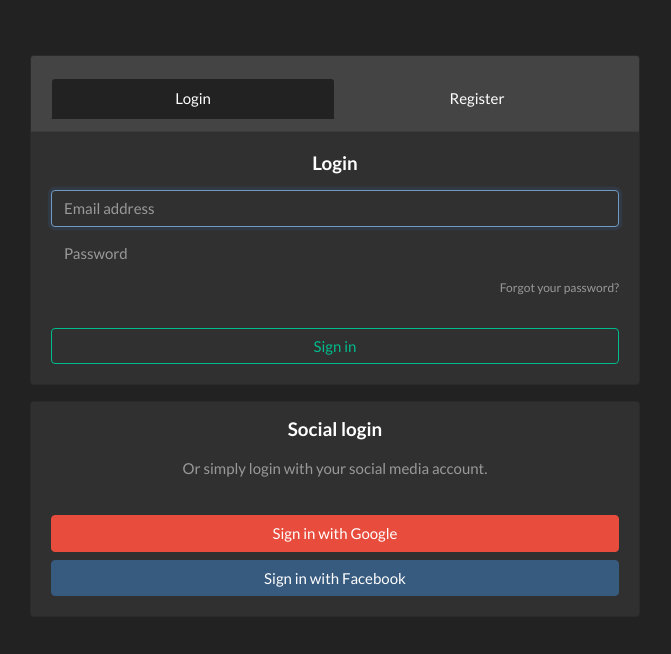
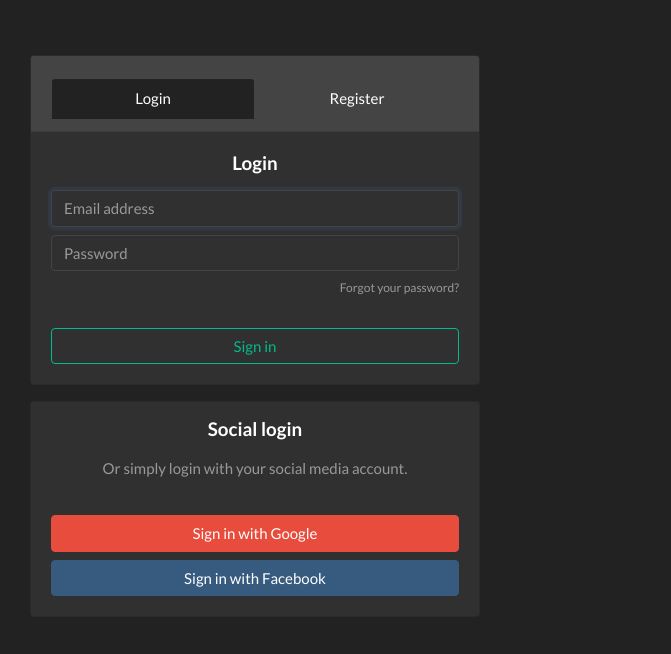
Before and after one commit to avilqu/public-app, a Vue app: page /login in a window 1280 px wide. Shown: the top 654 px of the page, without its empty margins (0-671 px from the left). Built offline with nearby package versions, Linux system fonts and the light colour scheme; what vue-cookies would draw is missing.

Commit message:
style and form flow in Login component

```diff
--- a/src/assets/css/login.css
+++ b/src/assets/css/login.css
@@ -1,4 +1,13 @@
-.form-signin {
+#__login input,
+#__register input {
+    border: 1px solid #444;
+}
+
+.__auth-card {
+    width: 450px;
+}
+
+/* .form-signin {
     width: 100%;
     max-width: 330px;
     padding: 15px;
@@ -27,4 +36,4 @@
     margin-bottom: 10px;
     border-top-left-radius: 0;
     border-top-right-radius: 0;
-}
+} */
--- a/src/components/Login.vue
+++ b/src/components/Login.vue
@@ -1,6 +1,6 @@
 <template>
     <div class="col-sm-12">
-        <div class="card w-50 text-center">
+        <div class="__auth-card card text-center">
             <div class="card-header">
                 <ul
                     class="nav nav-tabs nav-justified md-tabs indigo"
@@ -45,6 +45,7 @@
                             <h5 class="card-title mb-3">
                                 <strong>Login</strong>
                             </h5>
+                            <form>
                                 <label for="inputEmail" class="sr-only"
                                     >Email address</label
                                 >
@@ -79,26 +80,23 @@
                                 </p>
                                 <br />
                                 <button
+                                    type="submit"
                                     class="btn btn-outline-success btn-block"
                                     @click.prevent="login()"
                                 >
                                     Sign in
                                 </button>
-                            <!-- <p
-                                class="mt-3 mb-3 text-muted"
-                                @click="showResetForm = true"
-                            >
-                                Or create an account
-                            </p> -->
+                            </form>
                         </div>
                         <div v-else>
                             <h5 class="card-title mb-3">
                                 <strong>Reset your password</strong>
                             </h5>
                             <p class="mb-3 text-center text-muted">
-                                Enter your email below. We'll send you a secure
-                                link to reset your password.
+                                You will receive a secure link to reset your
+                                password.
                             </p>
+                            <form>
                                 <input
                                     type="email"
                                     id="emailReset"
@@ -109,11 +107,13 @@
                                     v-model="emailReset"
                                 />
                                 <button
+                                    type="submit"
                                     class="btn btn-outline-success btn-block"
                                     @click.prevent="requestResetToken()"
                                 >
                                     Send
                                 </button>
+                            </form>
                             <p
                                 class="mt-3 mb-3 text-muted"
                                 @click="
@@ -131,6 +131,7 @@
                         <h5 class="card-title mb-3">
                             <strong>Create an account</strong>
                         </h5>
+                        <form>
                             <label for="inputName" class="sr-only">Name</label>
                             <input
                                 type="text"
@@ -141,7 +142,9 @@
                                 autofocus
                                 v-model="newUser.name"
                             />
-                        <label for="inputEmail" class="sr-only">Email</label>
+                            <label for="inputEmail" class="sr-only"
+                                >Email</label
+                            >
                             <input
                                 type="text"
                                 id="email"
@@ -163,17 +166,19 @@
                             />
                             <br />
                             <button
+                                type="submit"
                                 class="btn btn-outline-success btn-block"
                                 @click.prevent="createUser()"
                             >
                                 Create user
                             </button>
+                        </form>
                     </div>
                 </div>
             </div>
         </div>
 
-        <div class="mt-3 card w-50 text-center">
+        <div class="__auth-card mt-3 card text-center">
             <h5 class="card-title mt-3 mb-3">
                 <strong>Social login</strong>
             </h5>
@@ -248,7 +253,6 @@
             this.$router.push('/');
         }
         if (this.verify) {
-            console.log('verifying user...');
             auth.verify(this.$route.params.id, this.$route.params.token);
         }
         // if (this.$route.params.id && this.$route.params.token) {
```
Lines whose indentation alone changed are shown as unchanged.
